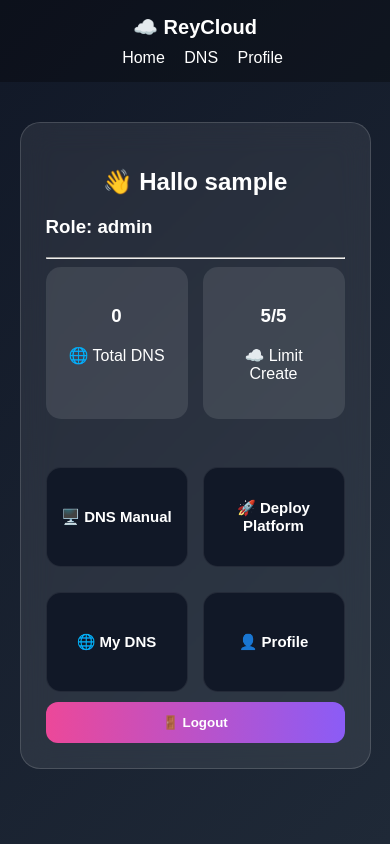
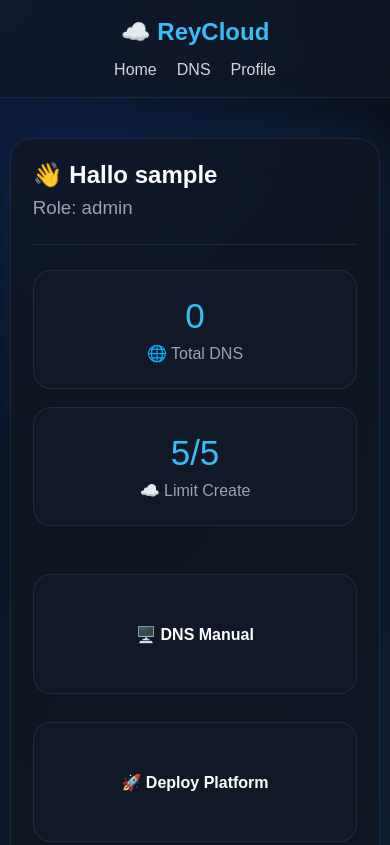
Before and after one commit to reyclouddev-ops/SubdoReyCloud, a website: page public/dashboard.html in a window 390 px wide. Shown: the top 845 px of the page. Drawn offline with Linux system fonts and the light colour scheme; no server answers; sample sign-in values are in the browser's storage.

Commit message:
Update style.css

```diff
--- a/public/css/style.css
+++ b/public/css/style.css
@@ -1,143 +1,34 @@
 *{
+    margin:0;
+    padding:0;
     box-sizing:border-box;
-    font-family:Arial, sans-serif;
+    font-family:"Poppins",sans-serif;
 }
 
-
 body{
-
-    margin:0;
 
     min-height:100vh;
 
     background:
-    linear-gradient(
-    135deg,
-    #111827,
-    #1f2937
-    );
+    radial-gradient(circle at top left,#2563eb33,transparent 35%),
+    radial-gradient(circle at bottom right,#06b6d433,transparent 35%),
+    linear-gradient(135deg,#070b14,#111827);
 
-    color:white;
+    color:#fff;
 
 }
 
+/* =======================
+   NAVBAR
+======================= */
 
-
-.card{
-
-    width:90%;
-
-    max-width:450px;
-
-    margin:40px auto;
-
-    padding:25px;
-
-    background:
-    rgba(255,255,255,0.08);
-
-    backdrop-filter:blur(15px);
-
-    border-radius:20px;
-
-    border:
-    1px solid
-    rgba(255,255,255,0.15);
-
-}
-
-
-
-h2{
-
-    text-align:center;
-
-}
-
-
-
-input,
-select{
+.navbar{
 
     width:100%;
 
-    padding:13px;
+    height:70px;
 
-    margin:8px 0;
-
-    border-radius:12px;
-
-    border:none;
-
-    outline:none;
-
-}
-
-
-
-button{
-
-
-    width:100%;
-
-    padding:13px;
-
-    margin-top:10px;
-
-    border:none;
-
-    border-radius:12px;
-
-    cursor:pointer;
-
-    background:
-    linear-gradient(
-    90deg,
-    #ec4899,
-    #8b5cf6
-    );
-
-    color:white;
-
-    font-weight:bold;
-
-}
-
-
-
-button:hover{
-
-    opacity:.85;
-
-}
-
-
-
-.dns-box,
-.user-box{
-
-
-    margin-top:15px;
-
-    padding:15px;
-
-    border-radius:15px;
-
-    background:
-
-    rgba(255,255,255,.08);
-
-
-}
-
-
-
-.navbar{
-
-
-    width:100%;
-
-    padding:15px;
+    padding:0 30px;
 
     display:flex;
 
@@ -145,94 +36,255 @@ button:hover{
 
     align-items:center;
 
+    background:rgba(17,24,39,.75);
 
-    background:
-    rgba(0,0,0,.3);
+    backdrop-filter:blur(18px);
 
+    border-bottom:1px solid rgba(255,255,255,.08);
 
 }
 
-
-
 .logo{
 
-    font-weight:bold;
+    font-size:24px;
 
-    font-size:20px;
+    font-weight:700;
+
+    color:#38bdf8;
 
 }
 
+.menu{
 
+    display:flex;
+
+    gap:20px;
+
+}
 
 .menu a{
 
-    color:white;
+    color:#d1d5db;
 
     text-decoration:none;
 
-    margin-left:15px;
+    transition:.25s;
+
+    font-weight:500;
 
 }
 
+.menu a:hover{
 
+    color:#38bdf8;
+
+}
+
+/* =======================
+   CARD
+======================= */
+
+.card{
+
+    width:95%;
+
+    max-width:900px;
+
+    margin:40px auto;
+
+    padding:30px;
+
+    border-radius:22px;
+
+    background:rgba(17,24,39,.75);
+
+    backdrop-filter:blur(18px);
+
+    border:1px solid rgba(255,255,255,.08);
+
+    box-shadow:
+
+    0 0 40px rgba(37,99,235,.12),
+
+    0 0 80px rgba(6,182,212,.08);
+
+}
+
+.card h2{
+
+    font-size:30px;
+
+    margin-bottom:8px;
+
+}
+
+.card h3{
+
+    color:#9ca3af;
+
+    font-weight:500;
+
+}
+
+hr{
+
+    margin:25px 0;
+
+    border:none;
+
+    height:1px;
+
+    background:rgba(255,255,255,.08);
+
+}
+
+/* =======================
+   INPUT
+======================= */
+
+input,
+select{
+
+    width:100%;
+
+    height:52px;
+
+    margin-top:10px;
+
+    border:none;
+
+    outline:none;
+
+    border-radius:14px;
+
+    background:#111827;
+
+    color:white;
+
+    padding:0 16px;
+
+    font-size:15px;
+
+    border:1px solid transparent;
+
+    transition:.25s;
+
+}
+
+input:focus,
+select:focus{
+
+    border-color:#3b82f6;
+
+    box-shadow:0 0 0 4px rgba(59,130,246,.18);
+
+}
+
+/* =======================
+   BUTTON
+======================= */
+
+button{
+
+    width:100%;
+
+    height:52px;
+
+    border:none;
+
+    border-radius:14px;
+
+    cursor:pointer;
+
+    margin-top:10px;
+
+    background:linear-gradient(90deg,#2563eb,#06b6d4);
+
+    color:white;
+
+    font-size:15px;
+
+    font-weight:600;
+
+    transition:.25s;
+
+}
+
+button:hover{
+
+    transform:translateY(-3px);
+
+    box-shadow:
+
+    0 10px 25px rgba(37,99,235,.35);
+
+}
+
+/* =======================
+   STAT
+======================= */
 
 .stat{
 
     display:grid;
 
-    grid-template-columns:
-    repeat(2,1fr);
+    grid-template-columns:repeat(2,1fr);
 
-    gap:15px;
+    gap:18px;
 
 }
 
-
-
 .stat-card{
 
+    background:#111827;
 
-    padding:20px;
+    border-radius:18px;
 
-    border-radius:15px;
-
-    background:
-
-    rgba(255,255,255,.1);
+    padding:25px;
 
     text-align:center;
 
+    border:1px solid rgba(255,255,255,.08);
+
+    transition:.25s;
 
 }
 
+.stat-card:hover{
 
+    border-color:#38bdf8;
 
-@media(max-width:600px){
-
-
-.navbar{
-
-    flex-direction:column;
+    transform:translateY(-4px);
 
 }
 
+.stat-card h3{
 
-.menu{
+    font-size:35px;
 
-    margin-top:10px;
+    color:#38bdf8;
+
+    margin-bottom:8px;
 
 }
 
+.stat-card p{
+
+    color:#9ca3af;
 
 }
+
+/* =======================
+   MENU
+======================= */
 
 #menu{
 
     display:grid;
 
-grid-template-columns:repeat(2,1fr);
+    grid-template-columns:repeat(auto-fit,minmax(170px,1fr));
 
-gap:15px;
+    gap:18px;
 
     margin-top:20px;
 
@@ -240,36 +292,123 @@ margin-top:20px;
 
 #menu button{
 
-height:100px;
-
-border:none;
-
-border-radius:15px;
+    height:120px;
 
     background:#111827;
 
-color:white;
+    border:1px solid rgba(255,255,255,.08);
 
-font-size:15px;
+    border-radius:18px;
+
+    display:flex;
+
+    flex-direction:column;
+
+    justify-content:center;
+
+    align-items:center;
+
+    font-size:16px;
 
     font-weight:600;
 
-cursor:pointer;
+    gap:10px;
 
     transition:.25s;
+
+}
+
+#menu button:hover{
+
+    background:#1e293b;
+
+    border-color:#38bdf8;
+
+    transform:translateY(-5px);
+
+    box-shadow:
+
+    0 15px 30px rgba(56,189,248,.20);
+
+}
+
+/* =======================
+   BOX
+======================= */
+
+.dns-box,
+.user-box{
+
+    background:#111827;
+
+    border-radius:16px;
+
+    padding:18px;
+
+    margin-top:18px;
 
     border:1px solid rgba(255,255,255,.08);
 
 }
 
-#menu button:hover{
+/* =======================
+   MOBILE
+======================= */
 
-background:#1f2937;
+@media(max-width:768px){
 
-border-color:#2563eb;
+.navbar{
 
-transform:translateY(-3px);
+flex-direction:column;
 
-box-shadow:0 10px 25px rgba(37,99,235,.20);
+height:auto;
+
+padding:18px;
 
 }
+
+.menu{
+
+margin-top:15px;
+
+flex-wrap:wrap;
+
+justify-content:center;
+
+}
+
+.card{
+
+padding:22px;
+
+}
+
+.card h2{
+
+font-size:24px;
+
+}
+
+.stat{
+
+grid-template-columns:1fr;
+
+}
+
+#menu{
+
+grid-template-columns:1fr 1fr;
+
+}
+
+}
+
+@media(max-width:500px){
+
+#menu{
+
+grid-template-columns:1fr;
+
+}
+
+}
```
Lines whose indentation alone changed are shown as unchanged.
